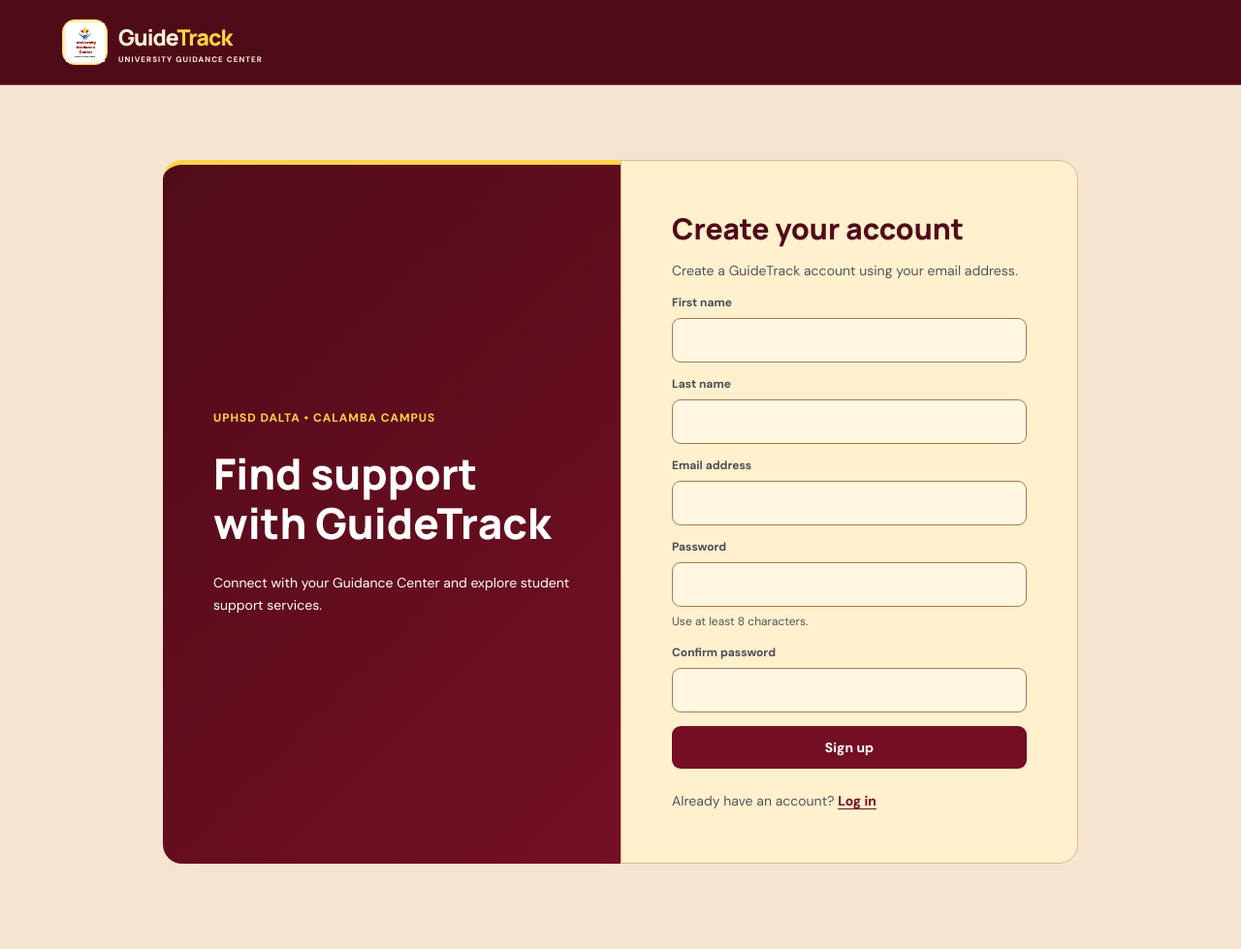
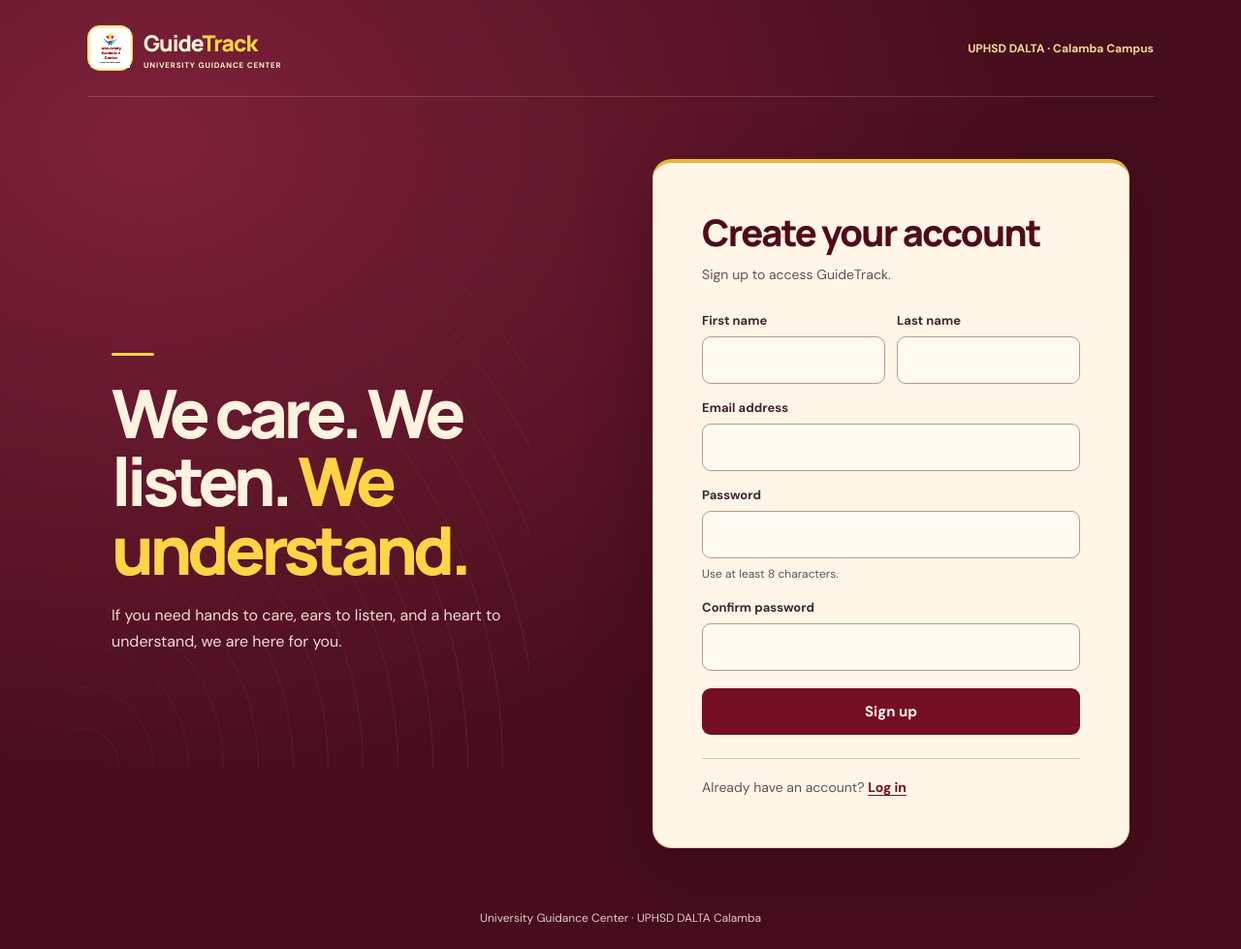
Before and after one commit to Emaineee/guidetrack-reimagined, a plain HTML site: page signup.html in a window 1280 px wide. Shown: the whole page at 97% size. Drawn offline with Linux system fonts and the light colour scheme.

Commit message:
Polish GuideTrack login and signup layouts

```diff
--- a/auth.css
+++ b/auth.css
@@ -1,66 +1,123 @@
-.auth-page {
+body.auth-page {
   min-height: 100vh;
-  background: #fbf6f7;
+  display: flex;
+  flex-direction: column;
+  background: #460d1c;
+  background-image: radial-gradient(ellipse at 12% 15%, #7d2139 0%, transparent 58%);
+  color: #291a20;
 }
 
-.auth-header {
+.auth-page .auth-header {
+  width: min(100% - 48px, 1100px);
+  margin-inline: auto;
   display: flex;
   align-items: center;
   justify-content: space-between;
-  flex-wrap: wrap;
   gap: 16px;
-  padding: 20px clamp(20px, 5vw, 72px);
-  background: white;
-  border-bottom: 1px solid #eee1e5;
+  padding: 26px 0;
+  background: transparent;
+  border-bottom: 1px solid #fff0ce30;
 }
 
 .auth-header .brand { padding: 0; }
-.auth-header .brand small { color: #66636d; }
-.auth-link { color: var(--maroon); font-weight: 800; text-decoration: underline; text-underline-offset: 3px; }
+.auth-header .brand small { letter-spacing: .1em; }
+.auth-campus-name { margin: 0; color: #f2d898; font-weight: 700; font-size: 12px; }
 
 .auth-layout {
   display: grid;
-  grid-template-columns: 1fr 1fr;
-  max-width: 980px;
-  margin: clamp(24px, 6vw, 88px) auto;
-  padding: 0 18px;
+  grid-template-columns: minmax(0, 1fr) minmax(0, 1.05fr);
+  align-items: center;
+  gap: clamp(32px, 7vw, 105px);
+  width: min(100% - 48px, 1050px);
+  margin: auto;
+  padding-block: clamp(28px, 5vw, 72px);
 }
 
-.auth-campus, .auth-card { padding: clamp(24px, 5vw, 52px); }
-.auth-campus {
-  display: flex;
-  flex-direction: column;
-  justify-content: center;
-  background: linear-gradient(135deg, var(--maroon-deep), var(--maroon));
-  color: white;
-  border-radius: 20px 0 0 20px;
+.auth-page .auth-campus {
+  position: relative;
+  isolation: isolate;
+  border-top: 0;
+  color: #fff0e5;
+  padding-block: 40px;
 }
 
-.auth-campus p:first-child {
-  color: var(--gold);
-  font-size: 12px;
-  font-weight: 800;
-  letter-spacing: .08em;
+.auth-campus::before {
+  content: '';
+  display: block;
+  width: 44px;
+  height: 3px;
+  border-radius: 3px;
+  margin-bottom: 24px;
+  background: var(--gold);
 }
+
+.auth-campus::after {
+  content: '';
+  position: absolute;
+  z-index: -1;
+  inset: -18% 8% -20% -10%;
+  pointer-events: none;
+  background: repeating-radial-gradient(ellipse at 4% 100%, transparent 0 34px, #f9d49214 35px 36px);
+  mask-image: linear-gradient(135deg, transparent 24%, #000);
+}
+
 .auth-campus h2 {
-  margin: 12px 0;
-  font: 800 clamp(26px, 4vw, 44px)/1.15 Manrope, sans-serif;
+  max-width: 9ch;
+  margin: 0 0 20px;
+  color: #fff3df;
+  font: 800 clamp(40px, 5.4vw, 76px)/1.02 Manrope, sans-serif;
+  letter-spacing: -.065em;
 }
-.auth-campus p:last-child { line-height: 1.6; }
 
-.auth-card { background: white; border: 1px solid #eee1e5; border-radius: 0 20px 20px 0; }
-.auth-card h1 { margin: 0; color: var(--maroon-deep); font: 800 30px/1.2 Manrope, sans-serif; }
-.auth-intro, .auth-switch, .auth-hint { color: #59535e; line-height: 1.6; }
-.auth-card .note { color: #6e4a17; }
-.auth-card form { display: grid; gap: 14px; }
-.auth-card .btn { min-height: 44px; font-size: 14px; }
-.auth-hint { margin: -8px 0 0; font-size: 12px; }
-.auth-switch { margin: 22px 0 0; }
-#auth-status { margin: 0; color: var(--maroon); font-weight: 700; }
+.auth-campus h2 em { color: var(--gold); font-style: normal; }
+.auth-campus p { max-width: 37ch; margin: 0; color: #f3d9d8; font-size: 16px; line-height: 1.65; }
 
-@media (max-width: 700px) {
-  .auth-layout { grid-template-columns: 1fr; }
-  .auth-campus { border-radius: 16px 16px 0 0; }
-  .auth-campus p:last-child { margin-bottom: 0; }
-  .auth-card { border-radius: 0 0 16px 16px; }
+.auth-page .auth-card {
+  min-width: 0;
+  padding: clamp(24px, 4vw, 50px);
+  background: #fff6e7;
+  border: 1px solid #ebd2ae;
+  border-top: 4px solid #e4b83e;
+  border-radius: 20px;
+  box-shadow: 0 24px 70px #26071055;
 }
+
+.auth-card h1 {
+  margin: 0;
+  color: var(--maroon-deep);
+  font: 800 clamp(27px, 4vw, 38px)/1.15 Manrope, sans-serif;
+  letter-spacing: -.045em;
+}
+.auth-intro, .auth-switch, .auth-hint { color: #66515a; line-height: 1.6; }
+.auth-intro { margin: 10px 0 28px; }
+.auth-card form { display: grid; gap: 16px; }
+.auth-name-fields { display: grid; grid-template-columns: repeat(2, minmax(0, 1fr)); gap: 12px; }
+.auth-card .field label { color: #40262e; font-size: 13px; }
+.auth-card .field input {
+  min-height: 48px;
+  min-width: 0;
+  font-size: 16px;
+  background: #fffaf2;
+  border-color: #b99a8c;
+}
+.auth-card .field input:focus { border-color: var(--maroon); box-shadow: 0 0 0 3px #740f2420; }
+.auth-card .btn.maroon { min-height: 48px; margin-top: 2px; font-size: 15px; }
+.auth-card .btn.maroon:hover { background: var(--maroon-deep); transform: none; }
+.auth-hint { margin: -9px 0 0; font-size: 12px; }
+.auth-switch { margin: 24px 0 0; padding-top: 18px; border-top: 1px solid #dec7b2; }
+.auth-link { color: var(--maroon); font-weight: 800; text-decoration: underline; text-underline-offset: 3px; }
+#auth-status { margin: 0; padding: 12px; border-radius: 8px; background: #f8e5e7; color: #74172e; line-height: 1.5; }
+.auth-footer { margin: 0; padding: 0 24px 24px; text-align: center; color: #e5c6c8; font-size: 12px; }
+
+@media (max-width: 720px) {
+  .auth-layout { grid-template-columns: 1fr; gap: 20px; max-width: 490px; }
+  .auth-page .auth-campus { padding-block: 0; }
+  .auth-campus::before, .auth-campus::after, .auth-campus p { display: none; }
+  .auth-campus h2 { max-width: none; margin: 0; font-size: clamp(23px, 5.8vw, 38px); letter-spacing: -.035em; }
+  .auth-page .auth-header { padding-block: 16px; }
+  .auth-campus-name { display: none; }
+}
+
+@media (max-width: 380px) {
+  .auth-name-fields { grid-template-columns: 1fr; }
+}
--- a/signup.html
+++ b/signup.html
@@ -10,24 +10,26 @@
 <link rel="preconnect" href="https://fonts.gstatic.com" crossorigin>
 <link href="https://fonts.googleapis.com/css2?family=DM+Sans:wght@400;500;600;700&family=Manrope:wght@400;500;600;700;800&display=swap" rel="stylesheet">
 <link rel="stylesheet" href="styles.css?v=maroon-yellow">
-  <link rel="stylesheet" href="auth.css"></head>
+  <link rel="stylesheet" href="auth.css?v=account-design">
+</head>
 <body class="auth-page">
   <header class="auth-header">
-    <a class="brand" href="index.html">
+    <a class="brand" href="/login.html">
       <span class="brand-icon"><img src="guidance-logo.png" alt="" width="40" height="40"></span>
       <span><strong>Guide<span>Track</span></strong><small>UNIVERSITY GUIDANCE CENTER</small></span>
     </a>
+    <p class="auth-campus-name">UPHSD DALTA &middot; Calamba Campus</p>
   </header>
   <main class="auth-layout">
     <aside class="auth-campus">
-      <p>UPHSD DALTA <span aria-hidden="true">&bull;</span> CALAMBA CAMPUS</p>
-      <h2>Find support with GuideTrack</h2>
-      <p>Connect with your Guidance Center and explore student support services.</p>
+      <h2>We care. We listen. <em>We understand.</em></h2>
+      <p>If you need hands to care, ears to listen, and a heart to understand, we are here for you.</p>
     </aside>
     <section class="auth-card" aria-labelledby="auth-title">
       <h1 id="auth-title">Create your account</h1>
-      <p class="auth-intro">Create a GuideTrack account using your email address.</p>
+      <p class="auth-intro">Sign up to access GuideTrack.</p>
       <form id="auth-form" method="post" action="/auth/signup">
+        <div class="auth-name-fields">
           <div class="field">
             <label for="first-name">First name</label>
             <input id="first-name" name="first-name" type="text" autocomplete="given-name" required>
@@ -35,6 +37,7 @@
           <div class="field">
             <label for="last-name">Last name</label>
             <input id="last-name" name="last-name" type="text" autocomplete="family-name" required>
+          </div>
         </div>
         <div class="field">
           <label for="email">Email address</label>
@@ -55,6 +58,7 @@
       <p class="auth-switch">Already have an account? <a class="auth-link" href="login.html">Log in</a></p>
     </section>
   </main>
+  <footer class="auth-footer">University Guidance Center &middot; UPHSD DALTA Calamba</footer>
   <script src="auth.js?v=account" defer></script>
 </body>
 </html>
```
Also changed, not shown: login.html (+7 -5 lines). Lines whose indentation alone changed are shown as unchanged.
